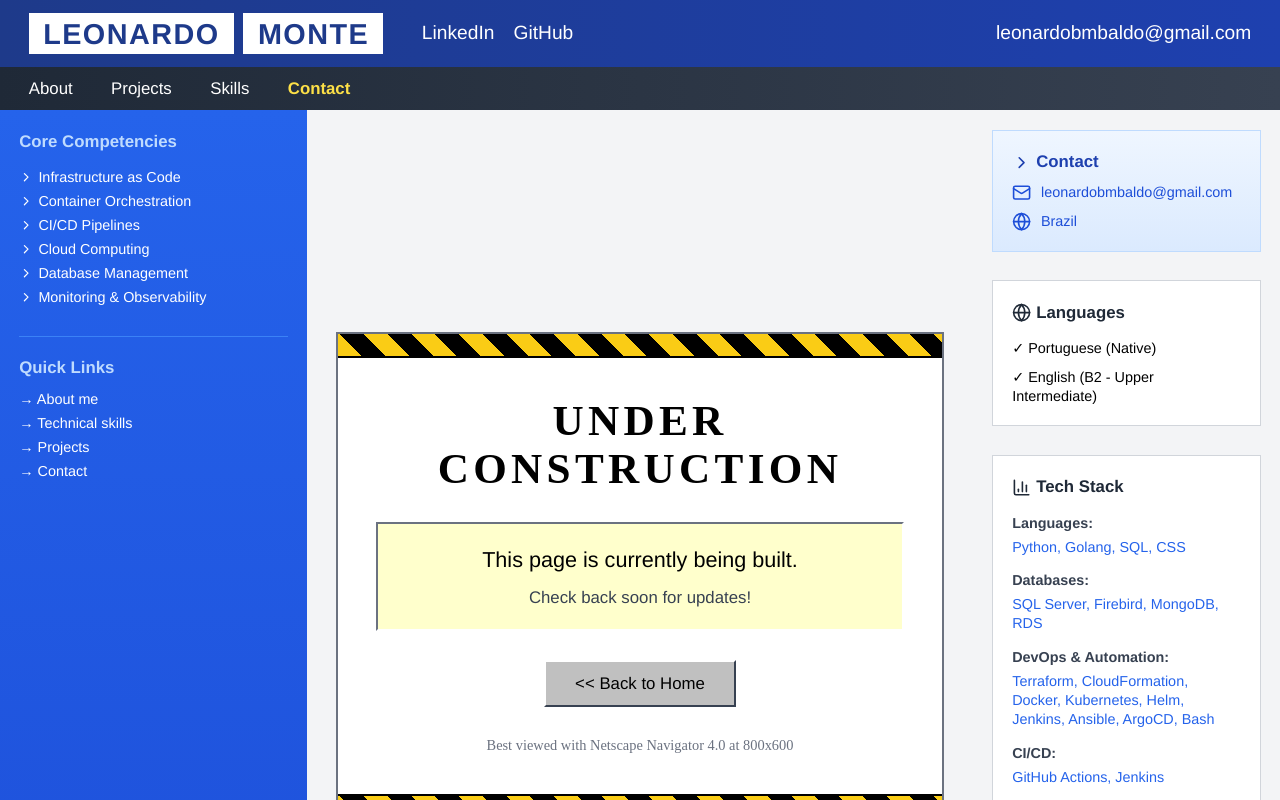
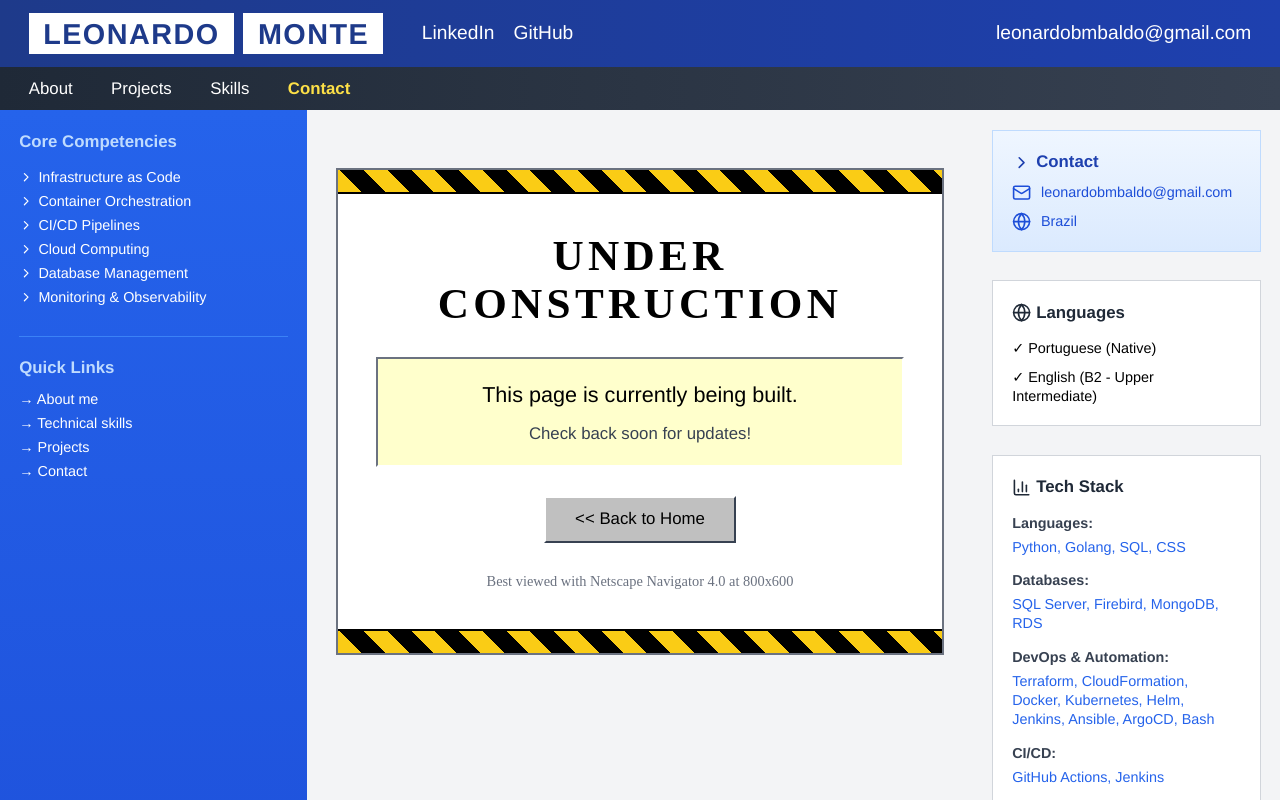
Before and after one commit to leomonte-dev/portfolio-devops, a Next.js app: page /contact in a window 1280 px wide. Shown: the top 800 px of the page. Built offline with nearby package versions, Linux system fonts and the light colour scheme.

Commit message:
Move under construction card to top of content area
Co-Authored-By: Claude Opus 5.5 (1M context) <noreply@anthropic.com>

```diff
--- a/app/contact/page.tsx
+++ b/app/contact/page.tsx
@@ -88,7 +88,7 @@ export default function ContactPage() {
         </aside>
 
         {/* Main Content */}
-        <main className="flex-1 p-6 flex items-center justify-center">
+        <main className="flex-1 p-6 pt-12 flex items-start justify-center">
           <div className="max-w-2xl w-full">
             {/* Under Construction Card */}
             <div className="bg-white border-2 border-gray-500 mb-6">
--- a/app/skills/page.tsx
+++ b/app/skills/page.tsx
@@ -88,7 +88,7 @@ export default function SkillsPage() {
         </aside>
 
         {/* Main Content */}
-        <main className="flex-1 p-6 flex items-center justify-center">
+        <main className="flex-1 p-6 pt-12 flex items-start justify-center">
           <div className="max-w-2xl w-full">
             {/* Under Construction Card */}
             <div className="bg-white border-2 border-gray-500 mb-6">
```
